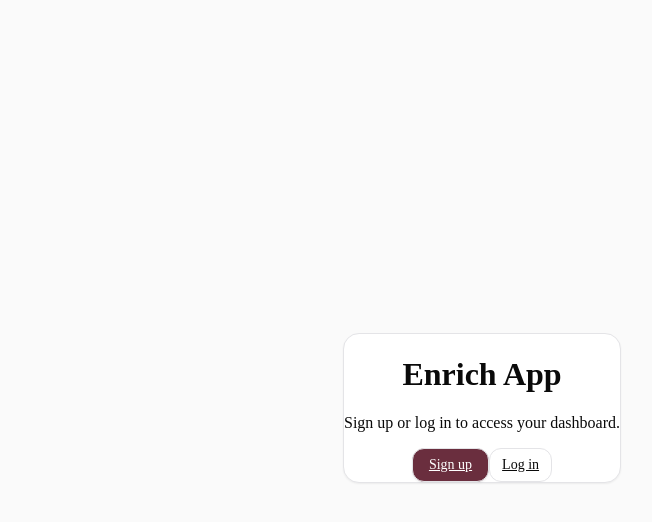
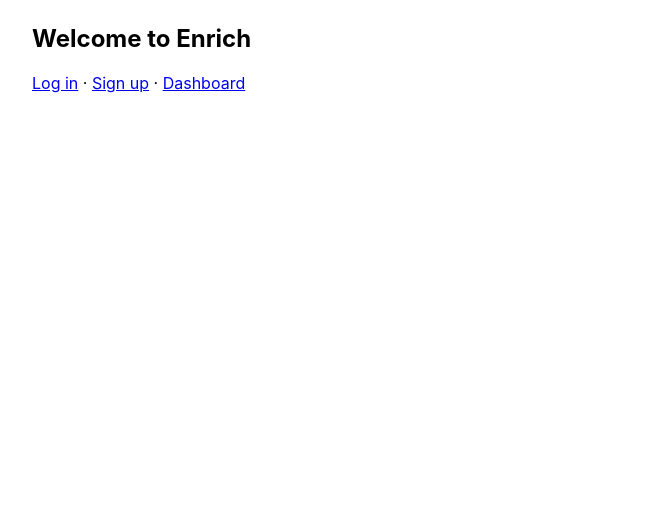
Before and after one commit to enrich-t/enrich_app, a Next.js app: page / in a window 1280 px wide. Shown: the top 522 px of the page, without its empty margins (158-810 px from the left). Built offline with nearby package versions, Linux system fonts and the light colour scheme.

Commit message:
fix(auth): neutral root layout/home; remove hidden redirects causing login loop

```diff
--- a/src/app/layout.tsx
+++ b/src/app/layout.tsx
@@ -1,17 +1,11 @@
-import "./globals.css";
-import type { Metadata } from "next";
-
-export const metadata: Metadata = {
-  title: "Enrich",
-  description: "Responsible operations toolkit",
-};
-
-export default function RootLayout({ children }: { children: React.ReactNode }) {
+export default function RootLayout({
+  children,
+}: {
+  children: React.ReactNode
+}) {
   return (
     <html lang="en">
-      <body className="min-h-screen">
-        {children}
-      </body>
+      <body style={{ margin: 0, background: "#fff" }}>{children}</body>
     </html>
   );
 }
--- a/src/app/page.tsx
+++ b/src/app/page.tsx
@@ -1,14 +1,8 @@
-export default function Home() {
+export default function HomePage() {
   return (
-    <div className="min-h-screen grid place-items-center p-10">
-      <div className="card p-8 max-w-xl text-center space-y-3">
-        <h1 className="text-2xl font-semibold">Enrich App</h1>
-        <p className="text-zinc-600">Sign up or log in to access your dashboard.</p>
-        <div className="flex items-center justify-center gap-3 pt-2">
-          <a className="btn" href="/signup">Sign up</a>
-          <a className="btn-ghost" href="/login">Log in</a>
-        </div>
-      </div>
+    <div style={{ fontFamily: "Inter, system-ui, Arial", maxWidth: 900, margin: "24px auto", padding: "0 16px" }}>
+      <h2>Welcome to Enrich</h2>
+      <p><a href="/login">Log in</a> · <a href="/signup">Sign up</a> · <a href="/dashboard">Dashboard</a></p>
     </div>
   );
 }
```
Also changed, not shown: src/app/(app)/layout.tsx (+2 -8 lines).
